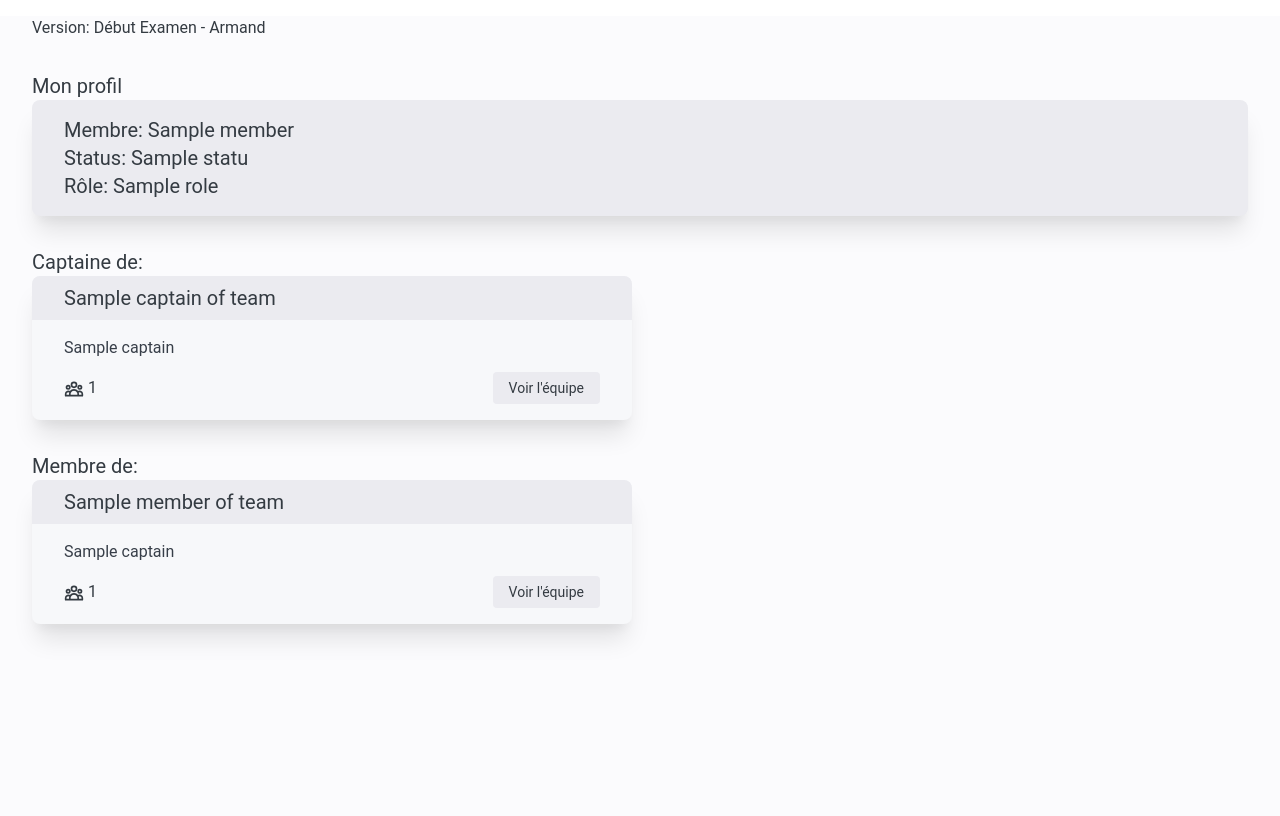
After one commit to Penfu/ES-CPNV-TeamBuilder, a PHP site: template src/resources/views/profile.php in a window 1280 px wide. The commit adds this page. Run offline with PHP 8.4, Linux system fonts and the light colour scheme; the template is opened without the code that fills it: most values are stand-ins (such as "Sample title", 1, 10 or a date in 2020); data that the repository does not hold is empty; style sheets or scripts are compiled from the project's sources.

Commit message:
Self profile consultation

```diff
--- a/src/public/index.php
+++ b/src/public/index.php
@@ -22,6 +22,7 @@ $router->get('/equipe-:id', 'App\Controllers\TeamController@index')->name('team'
 $router->post('/equipe', 'App\Controllers\TeamController@create');
 $router->get('/moderateurs', 'App\Controllers\ModeratorsController@index')->name('moderators');
 
+$router->get('/profile', 'App\Controllers\ProfileController@index')->name('profile');
 $router->post('/logout', 'App\Providers\Auth@logout');
 
 session_start();
--- a/src/resources/views/components/navbar.php
+++ b/src/resources/views/components/navbar.php
@@ -45,9 +45,9 @@
 
                     <div id="profile-dropdown" class="hidden origin-top-right absolute right-0 mt-1 w-48 px-3 py-2 rounded-md shadow-lg bg-white dark:bg-dark-4 text-gray-700 dark:text-light-1 focus:outline-none divide-y divide-gray-100 dark:divide-dark-600 animate-show" role="menu" aria-orientation="vertical" aria-labelledby="user-menu-button" tabindex="-1">
                         <div class="py-1">
-                            <span class="block px-1 py-2 font-bold" role="menuitem" tabindex="-1" id="user-menu-item-0">
+                            <a href="<?= $Router::route('profile') ?>" class="block px-1 py-2 font-bold" role="menuitem" tabindex="-1" id="user-menu-item-0">
                                 <?= $Auth::user()->name ?>
-                            </span>
+                            </a>
                         </div>
                         <div class="py-1">
                             <!-- Darkmode toggle -->
--- /dev/null
+++ b/src/resources/views/profile.php
@@ -0,0 +1,80 @@
+<div class="container max-w-7xl mx-auto px-2 sm:px-6 lg:px-8">
+
+    <div class="my-8">
+        <h2 class="text-xl text-center md:text-left">Mon profil</h2>
+        <div class="flex flex-col">
+            <div class="px-8 py-4 bg-light-3 dark:bg-dark-3 lg:order-4 lg:row-span-2 2xl:row-span-1 col-span-2 rounded-lg shadow-xl animate-fade-in-down">
+                <h2 class="text-xl text-center md:text-left">Membre: <?= $member->name ?></h2>
+                <p class="text-xl text-center md:text-left">Status: <?= $member->status()->name ?></p>
+                <p class="text-xl text-center md:text-left">Rôle: <?= $member->role()->name ?></p>
+            </div>
+        </div>
+    </div>
+
+    <?php if (isset($captainOfTeams)) : ?>
+        <div class="my-8">
+            <h2 class="text-xl text-center md:text-left">Captaine de: </h2>
+            <div class="flex flex-col lg:grid lg:gap-4 2xl:gap-6 lg:grid-cols-4 2xl:row-span-2">
+                <?php foreach ($captainOfTeams as $team) : ?>
+                    <div class="bg-light-2 dark:bg-dark-4 lg:order-4 lg:row-span-2 2xl:row-span-1 col-span-2 rounded-lg shadow-xl mb-5 lg:mb-0 2xl:mb-8 lg:pb-1 animate-fade-in-down">
+                        <div class="px-8 py-2 rounded-t-lg bg-light-3 dark:bg-dark-3">
+                            <a href="equipe-<?= $team->id ?>" class="text-xl">
+                                <h2><?= $team->name ?></h2>
+                            </a>
+                        </div>
+                        <h2 class="mx-8 my-4 text-dark-2 dark:text-light-4 text-base">
+                            <?= $team->captain()->name ?>
+                        </h2>
+                        <div class="flex justify-between mx-8 my-4">
+                            <div class="inline-block">
+                                <svg xmlns="http://www.w3.org/2000/svg" class="h-5 w-5 inline-block" fill="none" viewBox="0 0 24 24" stroke="currentColor">
+                                    <path stroke-linecap="round" stroke-linejoin="round" stroke-width="2" d="M17 20h5v-2a3 3 0 00-5.356-1.857M17 20H7m10 0v-2c0-.656-.126-1.283-.356-1.857M7 20H2v-2a3 3 0 015.356-1.857M7 20v-2c0-.656.126-1.283.356-1.857m0 0a5.002 5.002 0 019.288 0M15 7a3 3 0 11-6 0 3 3 0 016 0zm6 3a2 2 0 11-4 0 2 2 0 014 0zM7 10a2 2 0 11-4 0 2 2 0 014 0z" />
+                                </svg>
+                                <span>
+                                    <?= count($team->members()) ?>
+                                </span>
+                            </div>
+                            <div class="order-last">
+                                <a href="equipe-<?= $team->id ?>" class="px-4 py-2 rounded text-sm bg-light-3 dark:bg-dark-3 dark:hover:bg-dark-2">Voir l'équipe</a>
+                            </div>
+                        </div>
+                    </div>
+                <?php endforeach ?>
+            </div>
+        </div>
+    <?php endif ?>
+
+    <?php if (isset($memberOfTeams)) : ?>
+        <div class="my-8">
+            <h2 class="text-xl text-center md:text-left">Membre de: </h2>
+            <div class="flex flex-col lg:grid lg:gap-4 2xl:gap-6 lg:grid-cols-4 2xl:row-span-2">
+                <?php foreach ($memberOfTeams as $team) : ?>
+                    <div class="bg-light-2 dark:bg-dark-4 lg:order-4 lg:row-span-2 2xl:row-span-1 col-span-2 rounded-lg shadow-xl mb-5 lg:mb-0 2xl:mb-8 lg:pb-1 animate-fade-in-down">
+                        <div class="px-8 py-2 rounded-t-lg bg-light-3 dark:bg-dark-3">
+                            <a href="equipe-<?= $team->id ?>" class="text-xl">
+                                <h2><?= $team->name ?></h2>
+                            </a>
+                        </div>
+                        <h2 class="mx-8 my-4 text-dark-2 dark:text-light-4 text-base">
+                            <?= $team->captain()->name ?>
+                        </h2>
+                        <div class="flex justify-between mx-8 my-4">
+                            <div class="inline-block">
+                                <svg xmlns="http://www.w3.org/2000/svg" class="h-5 w-5 inline-block" fill="none" viewBox="0 0 24 24" stroke="currentColor">
+                                    <path stroke-linecap="round" stroke-linejoin="round" stroke-width="2" d="M17 20h5v-2a3 3 0 00-5.356-1.857M17 20H7m10 0v-2c0-.656-.126-1.283-.356-1.857M7 20H2v-2a3 3 0 015.356-1.857M7 20v-2c0-.656.126-1.283.356-1.857m0 0a5.002 5.002 0 019.288 0M15 7a3 3 0 11-6 0 3 3 0 016 0zm6 3a2 2 0 11-4 0 2 2 0 014 0zM7 10a2 2 0 11-4 0 2 2 0 014 0z" />
+                                </svg>
+                                <span>
+                                    <?= count($team->members()) ?>
+                                </span>
+                            </div>
+                            <div class="order-last">
+                                <a href="equipe-<?= $team->id ?>" class="px-4 py-2 rounded text-sm bg-light-3 dark:bg-dark-3 dark:hover:bg-dark-2">Voir l'équipe</a>
+                            </div>
+                        </div>
+                    </div>
+                <?php endforeach ?>
+            </div>
+        </div>
+    <?php endif ?>
+
+</div>
```
Also changed, not shown: src/app/Controllers/ProfileController.php (added, +31 -0 lines).
